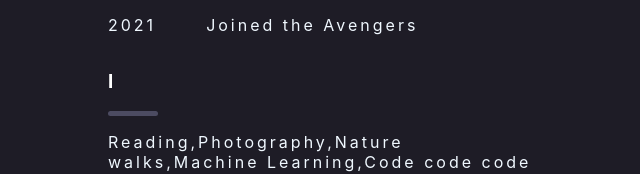
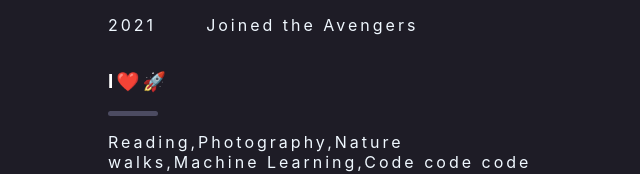
Before and after one commit to davdtheemonk/react-portfolio, a React (Create React App) app: page / in a window 1280 px wide. Shown: the part 992-1166 px from the top of the page, without its empty margins (307-947 px from the left). Built offline with nearby package versions, Linux system fonts and the light colour scheme.

Commit message:
Update index.js

```diff
--- a/src/Components/Home/index.js
+++ b/src/Components/Home/index.js
@@ -40,7 +40,7 @@ export default function Home(){
     </div>
 
 <div className="interests">
-    <h3>I</h3>
+    <h3>I❤️🚀</h3>
     <div className="dash"></div>
 
     <p>Reading,Photography,Nature walks,Machine Learning,Code code code</p>
```
